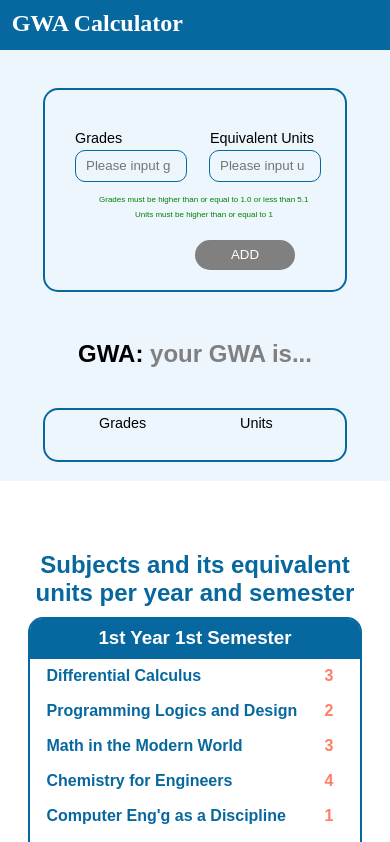
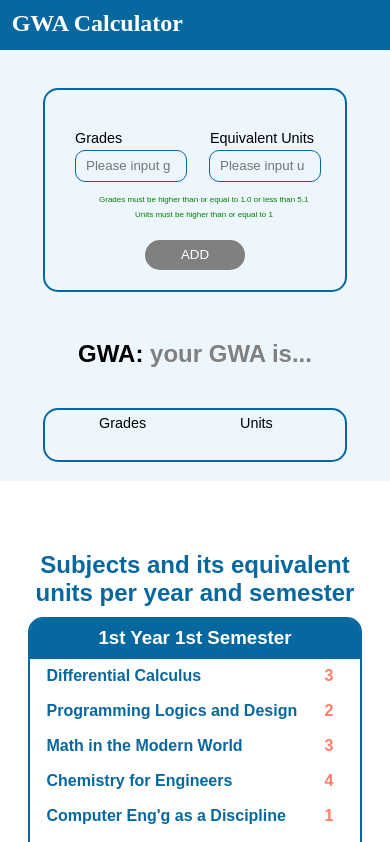
Before and after one commit to EngineerJill/GWACAlcu, a Vue app: page /#/ in a window 390 px wide. Shown: the top 842 px of the page. Built offline with nearby package versions, Linux system fonts and the light colour scheme.

Commit message:
Update Calc.vue

```diff
--- a/src/components/Calc.vue
+++ b/src/components/Calc.vue
@@ -433,6 +433,11 @@ export default {
         .li-white-space {
             margin-left: 100px;
         }
+
+         .add-button {
+            left: 100px;
+            top: 150px;
+        }
     }
 
 
```
